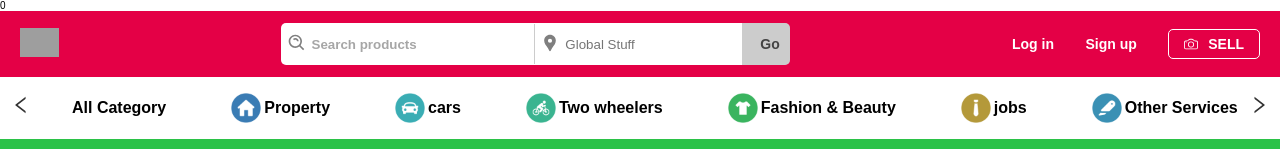
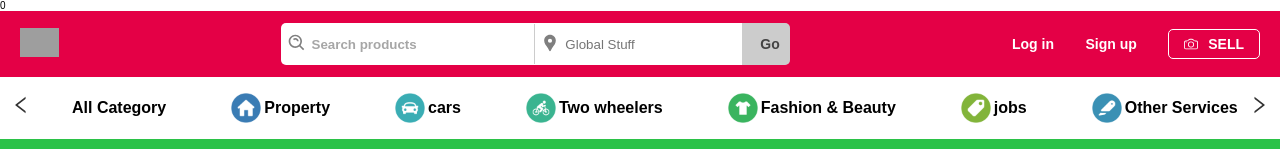
Before and after one commit to sudarshan604/node-js-learning, a React (Create React App) app in the folder joysaleapp/: page / in a window 1280 px wide. Shown: the top 149 px of the page. Built offline with nearby package versions, Linux system fonts and the light colour scheme; grey boxes are pictures that could not be loaded.

Commit message:
adding all

```diff
--- a/joysaleapp/src/data/data.js
+++ b/joysaleapp/src/data/data.js
@@ -196,7 +196,7 @@ export default[
    },
    {
     id:4,
-    img:"images/jobs.png",
+    img:"images/services.png",
     category:"jobs",
 
   },
@@ -213,7 +213,7 @@ export default[
    },
    {
     id:6,
-    img:"images/pets.png",
+    img:"images/plug.png",
     category:"pets",
 
    },
```
